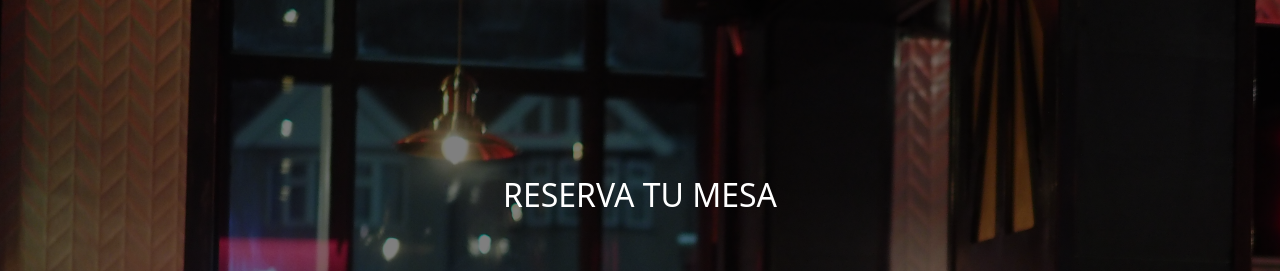
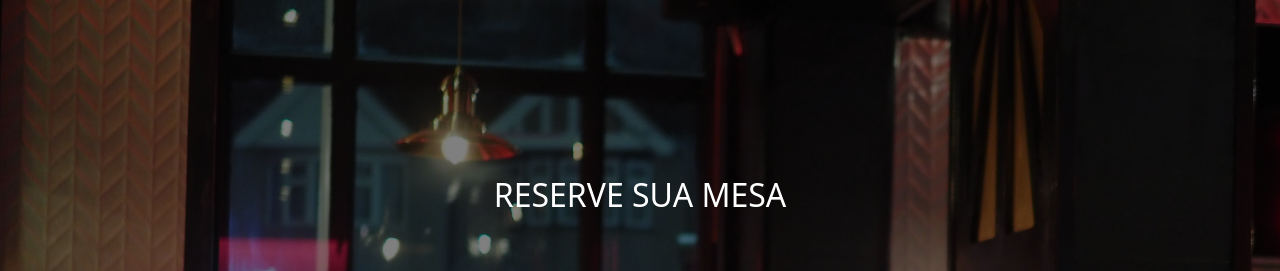
Before and after one commit to YeffersonSilva/reservation-management, a plain HTML site: page index.html in a window 1280 px wide. Shown: the top 271 px of the page. Drawn offline with nearby package versions, Linux system fonts and the light colour scheme.

Commit message:
feat: Update banner text to Spanish

```diff
--- a/index.html
+++ b/index.html
@@ -12,7 +12,7 @@
 <body>
 
     <section class="banner">
-        <h2>RESERVA TU MESA</h2>
+        <h2>RESERVE SUA MESA</h2>
             <div class = "card-contenedor">
                 <div class= "card-img">
 
```
